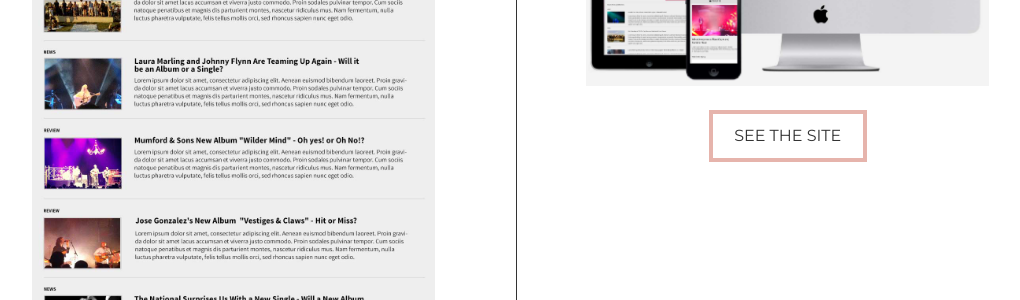
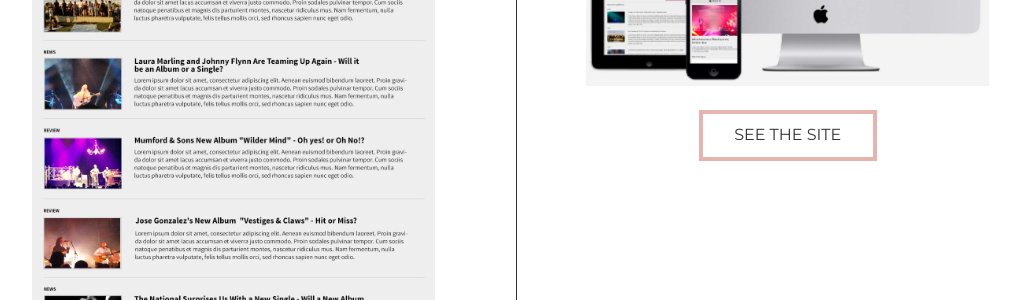
Before and after one commit to skiddhubbard/skiddhubbard.github.io, a Jekyll site: the page built from unplugged.html, in a window 1280 px wide. Shown: the part 666-966 px from the top of the page, without its empty margins (124-1144 px from the left). Built offline with Jekyll 4.4.1, drawn with Linux system fonts in a browser that asks for light colours.

Commit message:
updated button css

```diff
--- a/_sass/site/_base.scss
+++ b/_sass/site/_base.scss
@@ -673,6 +673,8 @@ input {
    width: 150px;
    border: solid 4px #e6b4ac;
    margin: 3% auto 10%;
+   text-align: center;
+   padding: 10px;
  }
 
  .site-button h1 {
@@ -735,6 +737,8 @@ input {
    width: 150px;
    border: solid 4px #e6b4ac;
    margin: 3% auto;
+   text-align: center;
+   padding: 10px;
  }
 
  .more-button h1 {
@@ -834,11 +838,11 @@ input {
       width: 100%;
     }
 
-    .more-button h1 {
+    .more-button {
       font-size: 1em;
     }
 
-    .site-button h1 {
+    .site-button {
       font-size: 1em;
     }
 
--- a/unplugged.html
+++ b/unplugged.html
@@ -16,9 +16,9 @@ layout: default
       responsive.</p>
     </div>
     <img class="responsive" src="assets/img/unplugged-responsive.jpg"/>
-    <div class="site-button">
-      <h1><a href="https://cdn.rawgit.com/skiddhubbard/unplugged/master/index.html" target="_blank">
-        See The Site</h1></a>
+    <a href="https://cdn.rawgit.com/skiddhubbard/unplugged/master/index.html" target="_blank">
+      <h1 class="site-button">See The Site</h1>
+    </a>
     </div>
   </div>
 </div>
```
